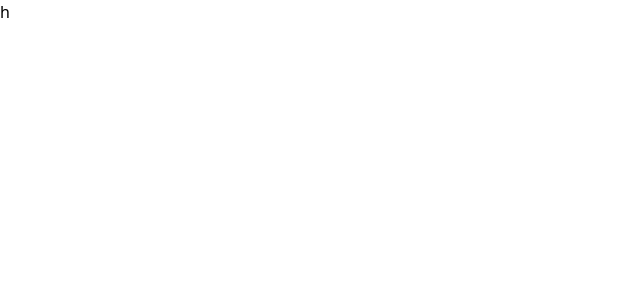
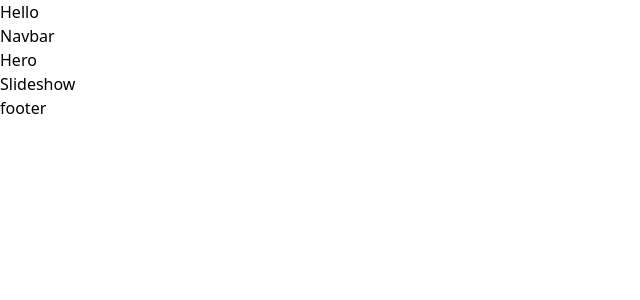
Before and after one commit to Bundith111/Authentication, a Vue app: page /enroll in a window 1280 px wide. Shown: the top 300 px of the page, without its empty margins (0-640 px from the left). Built offline with nearby package versions, Linux system fonts and the light colour scheme.

Commit message:
importgit

```diff
--- a/src/components/EnrollPage.vue
+++ b/src/components/EnrollPage.vue
@@ -1,13 +1,28 @@
 <template>
     <div>
-        <h1>h</h1>
+<h1>Hello</h1>
+<Navbar />
+<Hero />
+<SlideShow />
+<Footer />
+
     </div>
 </template>
 <script>
-export default {
+import Navbar from './UI/Navbar.vue';
+import Hero from './UI/Hero.vue';
+import SlideShow from './UI/SlideShow.vue';
+import Footer from './UI/Footer.vue';
 
+export default{
+    components:{
+        Navbar,
+        SlideShow,
+        Footer,
+        Hero
+    }
 }
 </script>
-<style lang="">
+<style scoped>
 
 </style>
--- a/src/components/UI/Footer.vue
+++ b/src/components/UI/Footer.vue
@@ -1,6 +1,6 @@
 <template>
     <div>
-
+      <h1>footer</h1>
     </div>
 </template>
 <script>
--- a/src/components/UI/Hero.vue
+++ b/src/components/UI/Hero.vue
@@ -0,0 +1,13 @@
+<template >
+    <div>
+        <h1>Hero</h1>
+    </div>
+</template>
+<script>
+export default {
+
+}
+</script>
+<style lang="">
+
+</style>
--- a/src/components/UI/Navbar.vue
+++ b/src/components/UI/Navbar.vue
@@ -1,6 +1,6 @@
 <template>
     <div>
-
+        <h1>Navbar</h1>
     </div>
 </template>
 <script>
--- a/src/components/UI/SlideShow.vue
+++ b/src/components/UI/SlideShow.vue
@@ -1,6 +1,6 @@
 <template>
     <div>
-
+        <h1>Slideshow</h1>
     </div>
 </template>
 <script>
--- a/src/router/index.js
+++ b/src/router/index.js
@@ -3,7 +3,7 @@ import LoginForm from '../components/auth/LoginForm.vue'
 import RegisterForm from '../components/auth/RegisterForm.vue'
 import ForgotPassword from '../components/auth/ForgotPassword.vue'
 import Dashboard from '../components/Dashboard.vue'
-import EnrollPage from '@/components/EnrollPage.vue'
+import EnrollPage from '../components/EnrollPage.vue'
 
 const routes = [
   {
```
